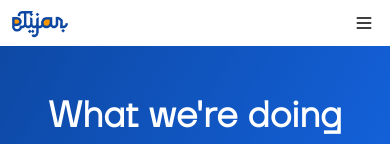
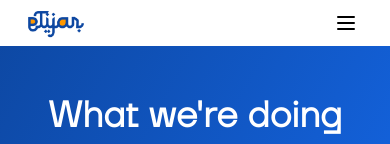
Before and after one commit to eTijar/etijarLanding, a Next.js app: page / in a window 390 px wide. Shown: the top 144 px of the page. Built offline with nearby package versions, Linux system fonts and the light colour scheme.

Commit message:
fixed the pages

```diff
--- a/components/featuresComp.js
+++ b/components/featuresComp.js
@@ -55,7 +55,7 @@ export default function FeaturesComp() {
         <link rel="icon" href="/favicon.ico" />
       </Head>
 
-      <div className='w-full grid md:grid-cols-3 grid-cols-1 grid-rows-3 gap-6 mt-12'>
+      <div className='w-full bg-white grid md:grid-cols-3 grid-cols-1 grid-rows-3 gap-6 mt-12'>
         { featureData.map( (item) => (
              <div key={item.key} className='border-2 rounded-lg mb-4 p-3'>
              <div className='w-full  mb-3'>
--- a/components/header.js
+++ b/components/header.js
@@ -12,12 +12,12 @@ export default function Header() {
 
       </Head>
       {/*Nav*/}
-      <div className='nav fixed bg-white z-50 w-full 2xl:px-72 xl:px-10 px-2 py-2 flex justify-between items-center'>
+      <div className='nav fixed bg-white z-50 w-full 2xl:px-72 xl:px-10 px-6 py-2 flex justify-between items-center'>
           <Link href='/' className='logo'>
             <img src="/logo.png" alt="logo" width="64" height="64" />
           </Link>
           <button onClick={() => setMobileMenu((mobileMenu) => !mobileMenu)} className='mx-2 md:hidden block' type='button'>
-          <svg className="h-5 w-5" xmlns="http://www.w3.org/2000/svg" fill="none" viewBox="0 0 24 24" stroke="currentColor" aria-hidden="true">
+          <svg className="h-6 w-6" xmlns="http://www.w3.org/2000/svg" fill="#000000" viewBox="0 0 24 24" stroke="currentColor" aria-hidden="true">
 									<path strokeLinecap="round" strokeLinejoin="round" strokeWidth={2} d="M4 6h16M4 12h16M4 18h16" />
 								</svg>
           </button>
--- a/pages/index.js
+++ b/pages/index.js
@@ -36,13 +36,13 @@ export default function Home() {
           </div>
     </div>
 
-    <div className='aribau w-full 2xl:px-72
+    <div className='aribau bg-white w-full 2xl:px-72
      xl:px-10 px-2 pt-10 text-black font-bold text-xl text-center'>
       Etijar is a financial technology company, not a bank. Banking services are provided by our CBN licensed banking partners
      </div>
 
      {/*growth*/}
-      <div className='w-full flex md:justify-between justify-center flex-wrap  2xl:px-72
+      <div className='w-full bg-white flex md:justify-between justify-center flex-wrap  2xl:px-72
      xl:px-10 px-2 pt-16'>
         <div className='ttf w-full text-primary font-bold md:text-3xl text-lg text-center relative flex flex-col items-center'><span className='relative z-30'>Growth funding for SME businesses</span>
           <img className='w-80 bottom-0 z-10 absolute' src='/orangeLine.png' alt='line' />
@@ -63,7 +63,7 @@ export default function Home() {
       </div>
        {/*create*/}
 
-       <div className='w-full flex items-center  flex-col  2xl:px-72
+       <div className='w-full bg-white flex items-center  flex-col  2xl:px-72
      xl:px-10 px-2 pt-32'>
             <div className='flex items-start flex-col'>
             <div className='flex items-start justify-center'>
@@ -95,7 +95,7 @@ export default function Home() {
       </div>
 
        {/*create*/}
-       <div className='w-full flex items-center  flex-col  2xl:px-72
+       <div className='w-full bg-white flex items-center  flex-col  2xl:px-72
      xl:px-10 px-2 pt-32'>
       <div className='flex flex-col mb-8'>
         <p className='aribau text-secondary md:text-2xl text-lg uppercase text-center font-bold'>Insights</p>
```
